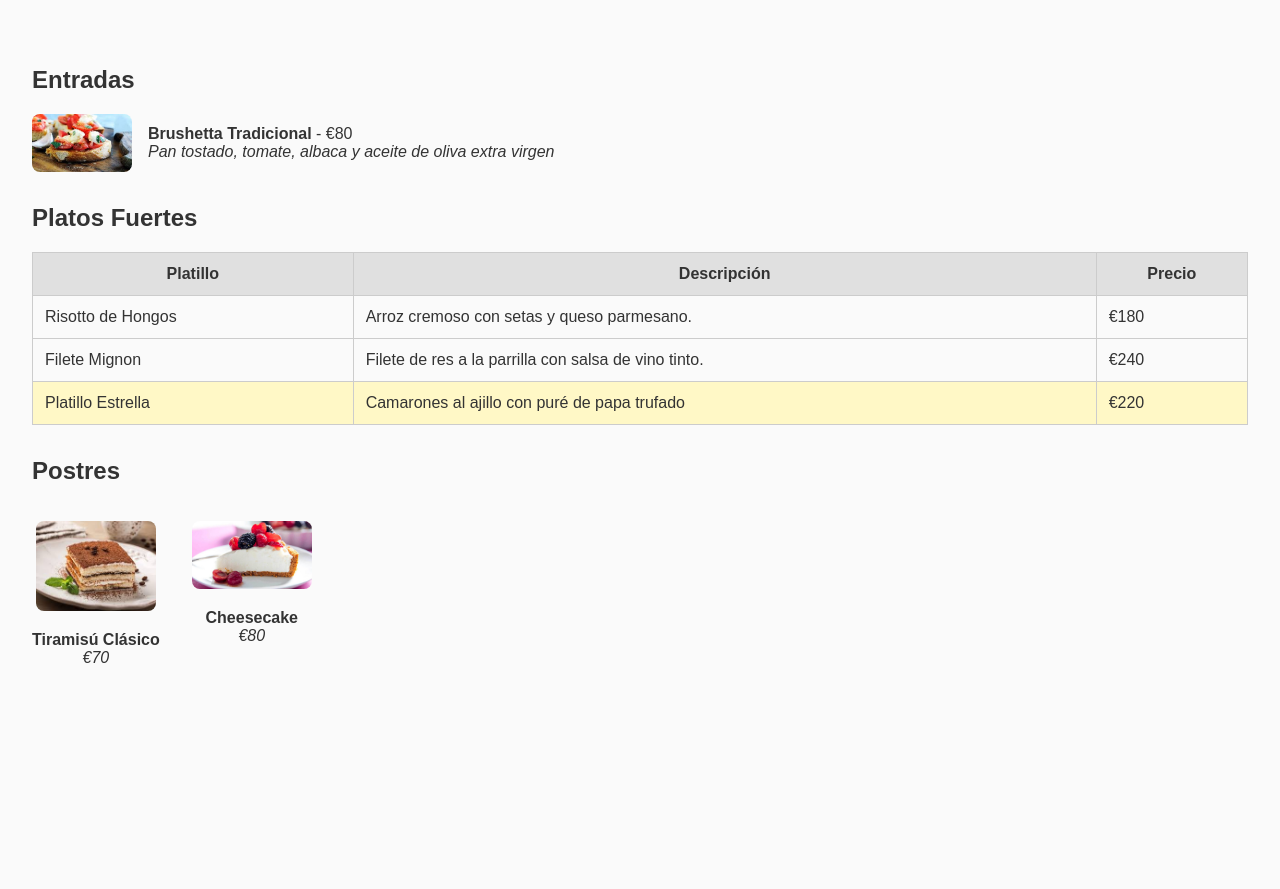
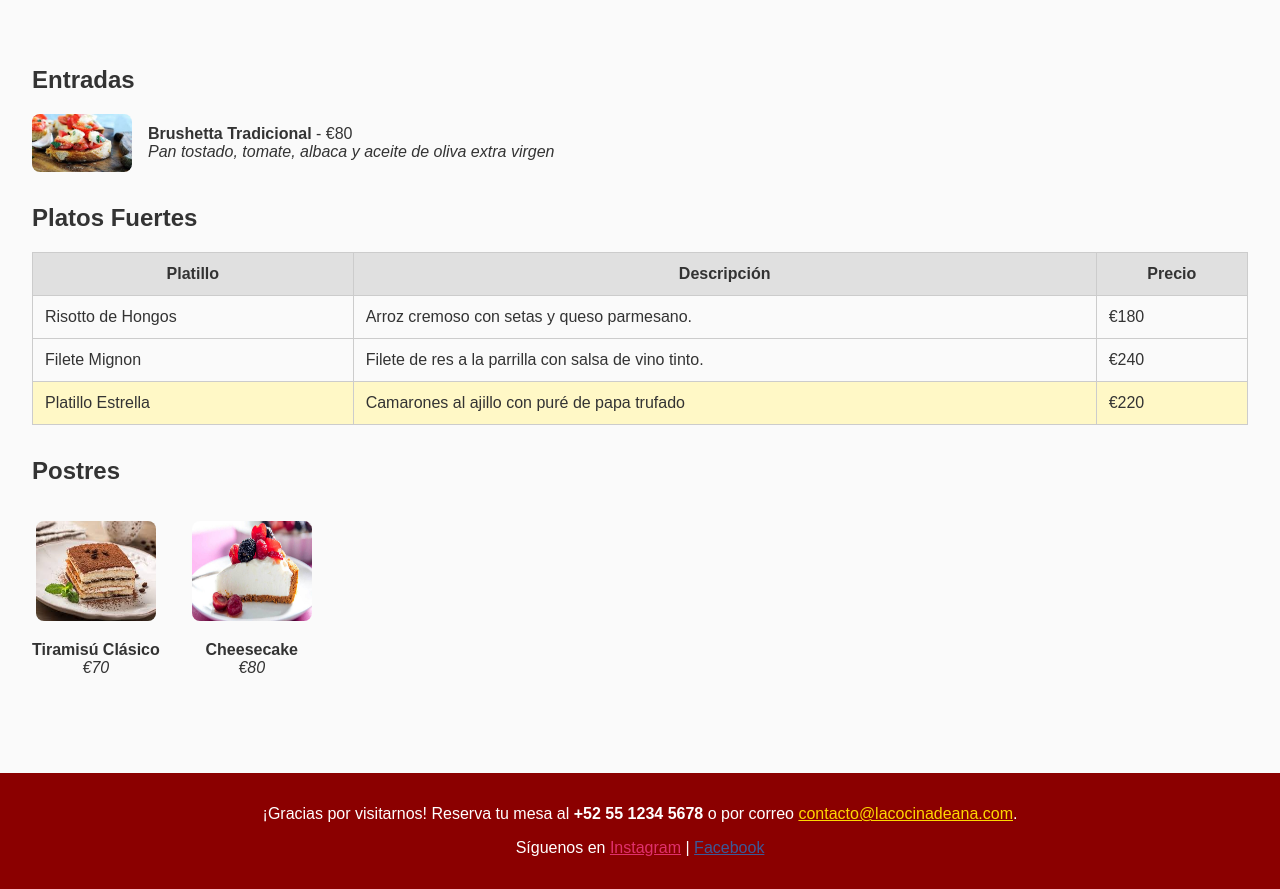
Before and after one commit to jorgeoscanoa/proyectos-html, a plain HTML site: page mi-menu/index.html in a window 1280 px wide. Shown: the part 104-993 px from the top of the page. Before the commit the page ends 867 px from the top, so only its background shows below. Drawn offline with Linux system fonts and the light colour scheme.

Commit message:
proyecto mi-menu terminado

```diff
--- a/mi-menu/index.html
+++ b/mi-menu/index.html
@@ -68,31 +68,39 @@
                     <td style="padding: 12px; border: 1px solid #ccc;">Camarones al ajillo
                         con puré de papa trufado
                     </td>
-                    <td style="padding: 12px; border: 1px solid #ccc;">€220</td>
+<td style="padding: 12px; border: 1px solid #ccc;">€220</td>
                 </tr>
-            </table>
+                                </table>
         </section>
 
         <!-- Postres -->
          <section id="postres" style="margin-bottom: 2em;">
             <h2>Postres</h2>
-            <!-- display: inline-flex : Se comporte como elemento linea (Se coloca junto a otros elementos) -->
+                        <!-- display: inline-flex : Se comporte como elemento linea (Se coloca junto a otros elementos) -->
             <!-- gap : genera separacion interna entre elementos -->
             <ul style="display: inline-flex; gap:2em; padding: 0; list-style: none;">
                 <li style="text-align: center;">
-                    <img src="tiramisu.jpg" alt="Tiramisú clásico" width="120" style="border-radius: 8px;">
+                    <img src="tiramisu.jpg" alt="Tiramisú clásico" width="120" height="100" style="border-radius: 8px;">
                     <p><strong>Tiramisú Clásico</strong><br><em>€70</em></p>
                 </li>
                 <li style="text-align: center;">
-                    <img src="cheesecake.jpg" alt="Cheesecake de frutos rojos" width="120" style="border-radius: 8px;">
+                    <img src="cheesecake.jpg" alt="Cheesecake de frutos rojos" width="120" height="100" style="border-radius: 8px;">
                     <p><strong>Cheesecake</strong><br><em>€80</em></p>
                 </li>
             </ul>
          </section>
     </main>
 
-
-
+                   <footer style="background-color:#8B0000; color:#fff; padding:1em; text-align:center;">
+        <p>¡Gracias por visitarnos! Reserva tu mesa al <strong>+52 55 1234 5678</strong> o por correo <a href="mailto:contacto@lacocinadeana.com" style="color:#FFD700;">contacto@lacocinadeana.com</a>.</p>
+                           <p>Síguenos en
+          <a href="https://instagram.com/lacocinadeana" target="_blank" style="color:#E1306C;">Instagram</a> |
+          <a href="https://facebook.com/lacocinadeana" target="_blank" style="color:#3b5998;">Facebook</a>
+        </p>
+      </footer>
+    </main>
+  </body>
+</html>
 
 </body>
 </html>
```
